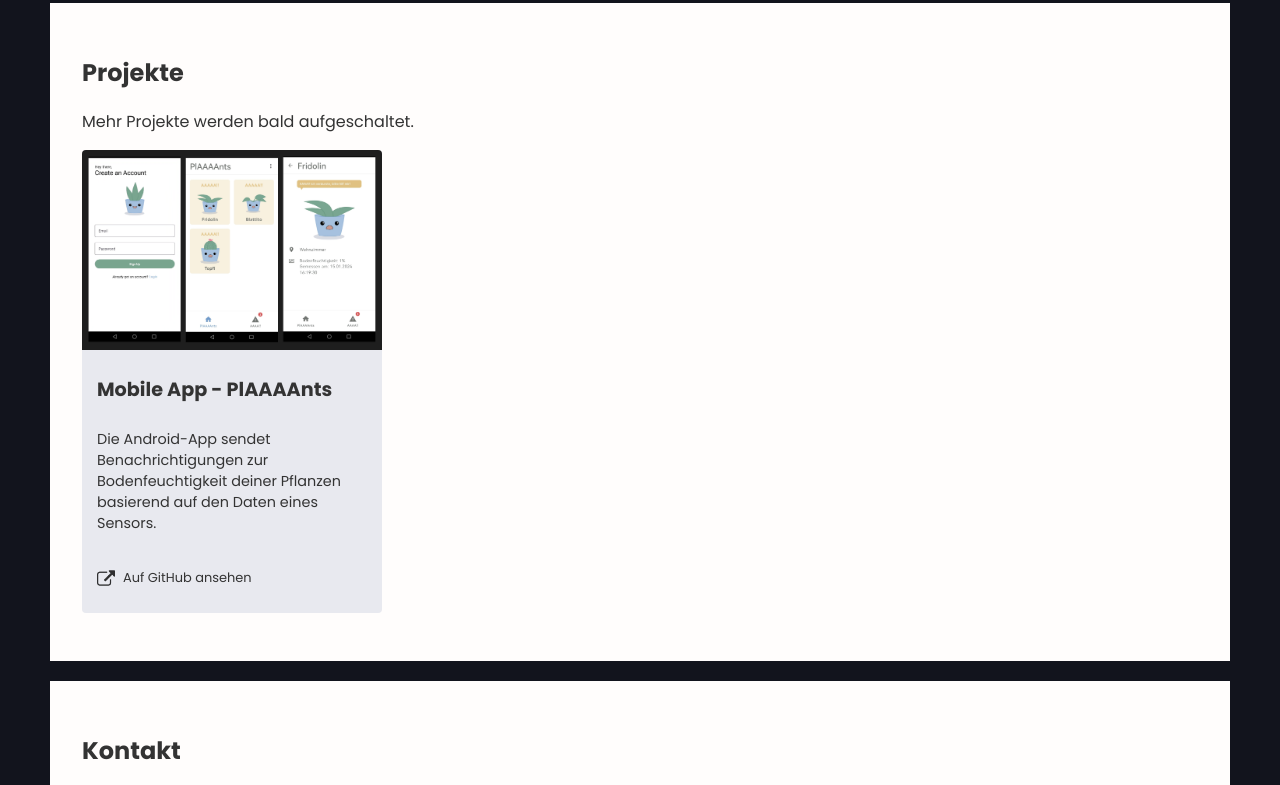
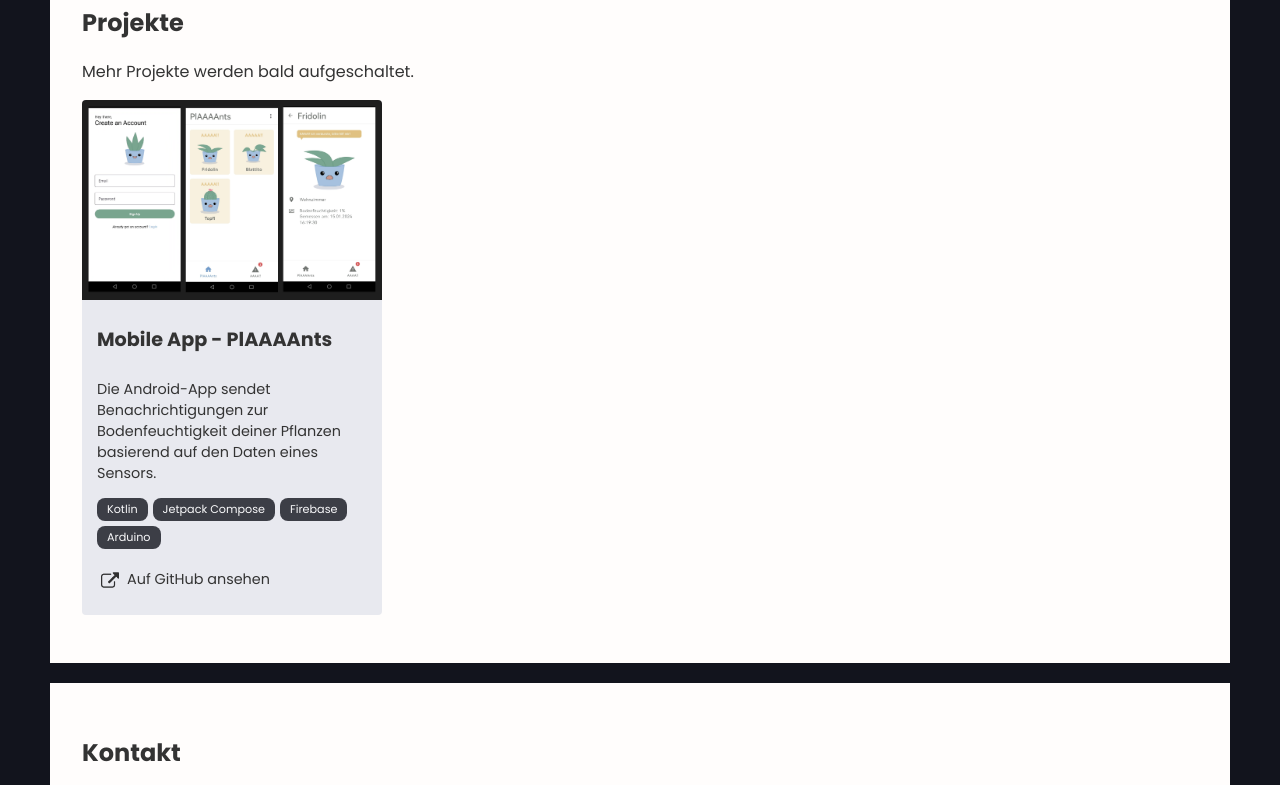
Before and after one commit to murielan/murielan.github.io, a plain HTML site: page index.html in a window 1280 px wide. Shown: the part 1022-1807 px from the top of the page. Drawn offline with Linux system fonts and the light colour scheme.

Commit message:
adding project technology buttons

```diff
--- a/css/style.css
+++ b/css/style.css
@@ -177,7 +177,7 @@ footer {
 
 .tech-icon {
     max-width: 50px;
-    max-height: 50px;
+    max-height: 25px;
     width: auto;
     height: auto;
     margin-bottom: 10px;
@@ -204,7 +204,7 @@ footer {
 }
 
 .project-card:hover {
-    transform: scale(1.05);
+    transform: scale(1.02);
 }
 
 .project-image {
@@ -217,6 +217,30 @@ footer {
     padding: 15px;
 }
 
+
+.tech-buttons {
+    display: flex;
+    flex-wrap: wrap;
+    justify-content: left;
+    gap: 5px;
+}
+
+.tech-button {
+    background-color: var(--secondary-bg-color);
+    opacity: 0.8;
+    border-radius: 8px;
+    color: white;
+    padding: 3px 10px;
+    font-size: 0.7em;
+    display: inline-block;
+    cursor: default;
+    transition: transform 0.3s;
+}
+
+.tech-button:hover {
+    transform: scale(1.05);
+}
+
 .project-content h3 {
     margin: 10px 0;
     font-size: 1.2em;
@@ -227,7 +251,7 @@ footer {
 }
 
 .project-link {
-    font-size: 0.9em;
+    font-size: 1em;
     display: inline-flex;
     align-items: center;
     margin-top: 10px;
@@ -235,7 +259,7 @@ footer {
     color: var(--font-color);
     text-decoration: none;
     border-radius: 4px;
-    transition: background-color 0.3s;
+    transition: background-color 0.3s, color 0.3s;;
 }
 
 .project-link p {
@@ -247,6 +271,7 @@ footer {
     height: 18px;
     width: auto;
     padding-right: 8px;
+    padding-left: 4px;
     margin: 0;
 }
 
--- a/index.html
+++ b/index.html
@@ -28,10 +28,10 @@
     </div>
     <nav>
         <ul>
-            <li><a href="#about"    id="nav-about"   >Über mich</a></li>
+            <li><a href="#about" id="nav-about">Über mich</a></li>
             <li><a href="#technologies" id="nav-tech">Technologien</a></li>
             <li><a href="#projects" id="nav-projects">Projekte</a></li>
-            <li><a href="#contact"  id="nav-contact" >Kontakt</a></li>
+            <li><a href="#contact" id="nav-contact">Kontakt</a></li>
         </ul>
     </nav>
 </header>
@@ -40,7 +40,8 @@
     <section id="about">
         <h2 id="about-title">Über Mich</h2>
         <div class="about-element">
-            <p id="about-content">Ich stehe kurz vor dem Abschluss meines Bachelor-Studiums Informatik mit Profilierung in iCompetence und
+            <p id="about-content">Ich stehe kurz vor dem Abschluss meines Bachelor-Studiums Informatik mit Profilierung
+                in iCompetence und
                 habe umfangreiches Wissen in den Bereichen UI/UX-Design, Webentwicklung und Mobile Apps erworben. Meine
                 Leidenschaft liegt darin, benutzerfreundliche digitale Erlebnisse zu gestalten, die sowohl funktional
                 als auch ästhetisch ansprechend sind. Während meines Studiums habe ich mein Wissen in verschiedenen
@@ -108,8 +109,15 @@
                 <img src="images/projects/plAAAAnts.png" alt="Project PlAAAAnt" class="project-image">
                 <div class="project-content">
                     <h3 id="project1-title">Mobile App - PlAAAAnts</h3>
-                    <p id="project1-content">Die Android-App sendet Benachrichtigungen zur Bodenfeuchtigkeit deiner Pflanzen basierend auf den
+                    <p id="project1-content">Die Android-App sendet Benachrichtigungen zur Bodenfeuchtigkeit deiner
+                        Pflanzen basierend auf den
                         Daten eines Sensors.</p>
+                    <div class="tech-buttons">
+                        <div class="tech-button">Kotlin</div>
+                        <div class="tech-button">Jetpack Compose</div>
+                        <div class="tech-button">Firebase</div>
+                        <div class="tech-button">Arduino</div>
+                    </div>
                     <a href="https://github.com/murielan/plAAAAnt" class="project-link" target="_blank">
                         <img src="images/icons/link.png" alt="Link" class="icon">
                         <p id="project1-link">Auf GitHub ansehen</p>
@@ -121,10 +129,10 @@
 
     <section id="contact">
         <h2 id="contact-title">Kontakt</h2>
-            <a href="mailto:muriel.andermatt@bluewin.ch" class="mail-link">
-                <img src="images/icons/mail.png" alt="Mail" class="icon">
-                muriel.andermatt@bluewin.ch
-            </a>
+        <a href="mailto:muriel.andermatt@bluewin.ch" class="mail-link">
+            <img src="images/icons/mail.png" alt="Mail" class="icon">
+            muriel.andermatt@bluewin.ch
+        </a>
     </section>
 </div>
 
```
